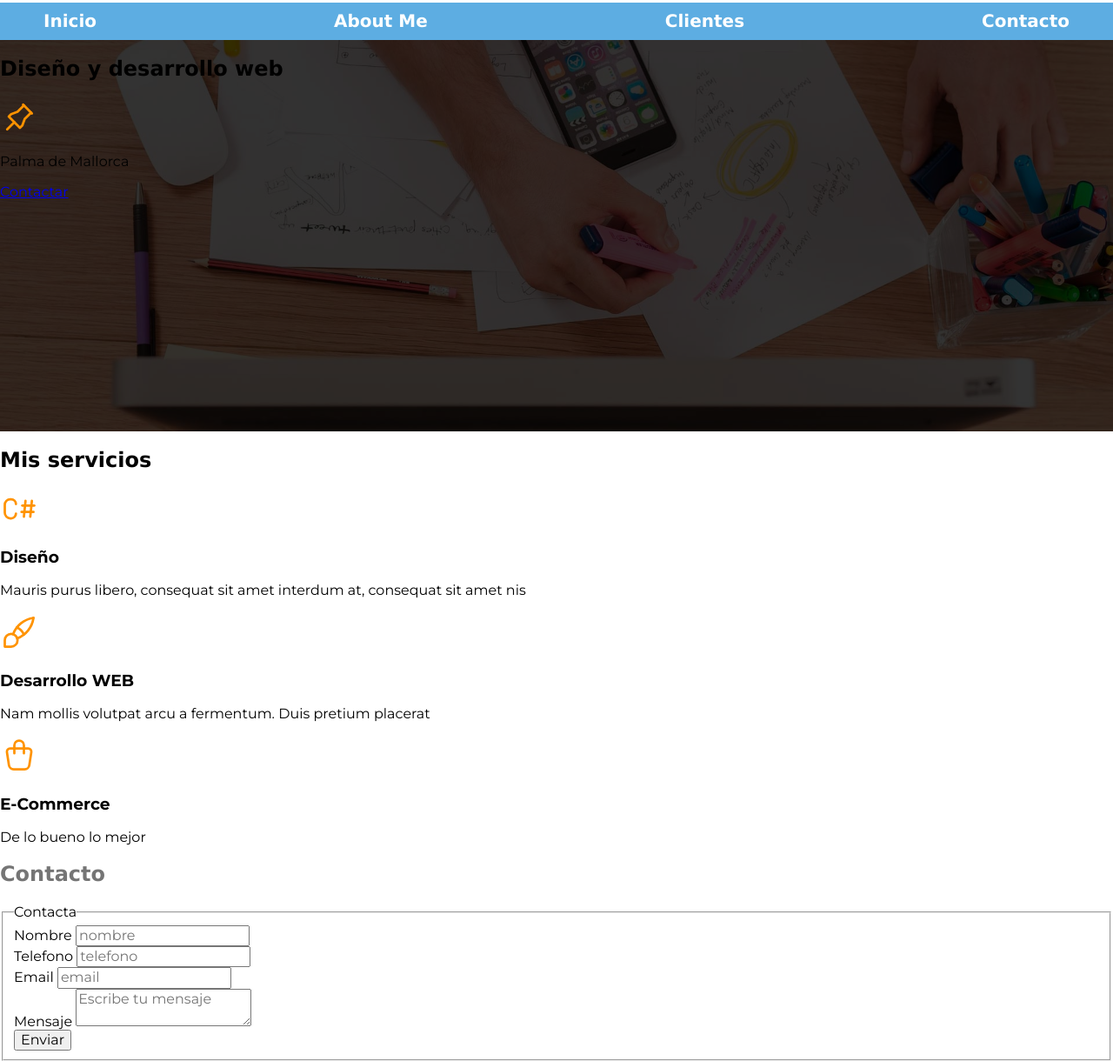
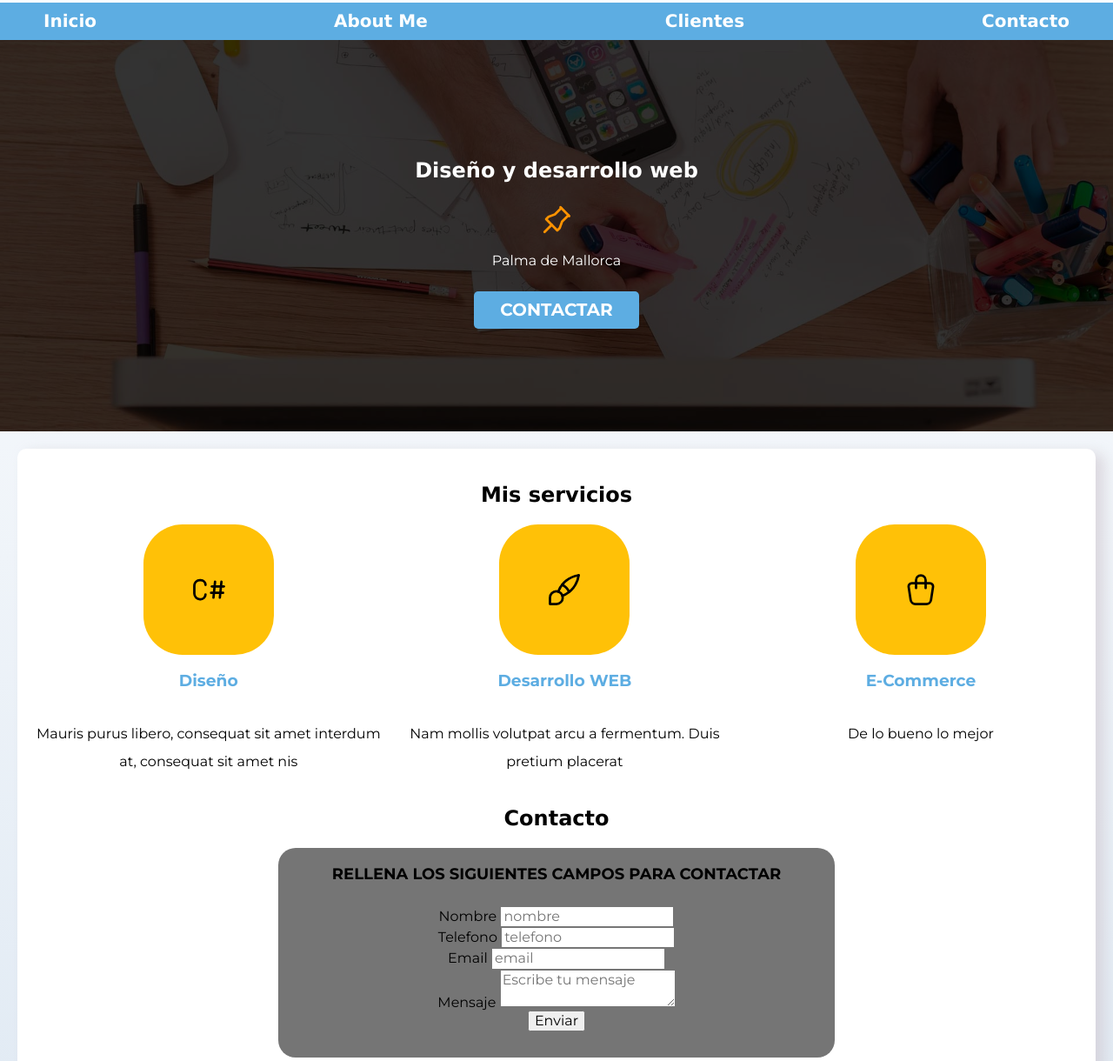
Before and after one commit to jesgald1/freelance_web, a plain HTML site: page index.html in a window 1280 px wide. Shown: the part 92-1312 px from the top of the page at 87% size. Drawn offline with Linux system fonts and the light colour scheme.

Commit message:
Se da forma al formulario

```diff
--- a/css/styles.css
+++ b/css/styles.css
@@ -1,14 +1,12 @@
 /*Custom property*/
-:root{
-    --primario : #ffc107;
-    --gris : #757575;
+:root {
+  --primario: #ffc107;
+  --gris: #757575;
   --letra-principal: "Montserrat", sans-serif;
-    --cabecera:#5DADE2;
-    --separacion:100px;
-    --blanco:white;
+  --cabecera: #5dade2;
+  --separacion: 100px;
+  --blanco: white;
 }
-
-
 
 html {
   font-size: 62.5%;
@@ -16,9 +14,9 @@ box-sizing: border-box;
 }
 
 body {
-
   font-size: 16px;
   font-family: var(--letra-principal);
+  background-image: linear-gradient(to top, #dfe9f3 0%, var(--blanco) 100%);
 }
 
 .cabecera {
@@ -28,15 +26,15 @@ body {
   font-size: 3.8rem;
 }
 
-.contacto{
-    color: var(--gris)
+.contacto {
+  color: black;
 }
 
 .separacion {
   margin-top: 100px;
 }
 
-h2{
+h2 {
   font-family: Verdana, Geneva, Tahoma, sans-serif;
 }
 
@@ -45,84 +43,182 @@ span {
   color: black;
 }
 
-nav{
+nav {
   font-family: Verdana, Geneva, Tahoma, sans-serif;
 }
 
-
-
-
-
-.contenedor{
+.contenedor {
   max-width: 120rem;
   margin-top: 0%;
   margin-right: auto;
   margin-bottom: 0;
   margin-left: auto;
-
+  text-align: center;
 }
 
-.navegador-backgr{
-    background-color: var(--cabecera);
-
-
+.boton {
+  background-color: #5dade2;
+  color: var(--blanco);
+  text-decoration: none;
+  padding-top: 10px;
+  padding-bottom: 10px;
+  padding-left: 30px;
+  padding-right: 30px;
+  margin-top: 10px;
+  font-size: 20px;
+  text-transform: uppercase;
+  font-weight: bold;
+  border-radius: 5px;
 }
 
-.navegacion-principal{
+.navegador-backgr {
+  background-color: var(--cabecera);
+}
 
+.navegacion-principal {
   display: flex;
   justify-content: space-between;
   font-size: 2rem;
   font-weight: bold;
   flex-direction: column;
   align-items: center;
+}
 
+.sombra {
+  -webkit-box-shadow: 10px 5px 15px 0px rgba(207, 199, 207, 0.63);
+  -moz-box-shadow: 10px 5px 15px 0px rgba(207, 199, 207, 0.63);
+  box-shadow: 10px 5px 15px 0px rgba(207, 199, 207, 0.63);
+  background-color: var(--blanco);
+  padding: 20px;
+  border-radius: 10px;
 }
 
 /*hACE TEXTO RESPONSIVE*/
 
 /*Media query para una tablet*/
-@media (min-width:768px) {
-    .navegacion-principal{
-     flex-direction: row;
-    }
-
- }
-
-
- /*Media query para un movil*/
- @media (min-width:480px) {
-    .navegacion-principal{
+@media (min-width: 768px) {
+  .navegacion-principal {
     flex-direction: row;
   }
 }
 
-.enlaces{
-    padding: 1rem;
-    color:var(--blanco);
-    text-decoration: none;
-
+/*Media query para un movil*/
+@media (min-width: 480px) {
+  .navegacion-principal {
+    flex-direction: row;
+  }
 }
 
-.enlaces:hover{
+.enlaces {
+  padding: 1rem;
+  color: var(--blanco);
+  text-decoration: none;
+}
+
+.enlaces:hover {
   background-color: var(--primario);
   color: black;
 }
 
-.hero{
+.hero {
   background-image: url(../images/hero.jpg);
   background-repeat: no-repeat;
   background-size: cover;
   position: relative;
   height: 450px;
+  margin-bottom: 20px;
 }
 
-.contenido-hero{
+.contenido-hero {
   position: absolute;
   bottom: 0;
   left: 0;
   top: 0;
   right: 0;
-    background-color: rgba(0, 0, 0, .8);
+  background-color: rgba(0, 0, 0, 0.8);
+
+  display: flex;
+  flex-direction: column;
+  align-items: center;
+  justify-content: center;
+}
+
+.contenido-hero h2,
+.contenido-hero p {
+  color: var(--blanco);
+}
+
+.ubicacion {
+  display: flex;
+  align-items: flex-end;
+}
+
+/** Servicios **/
+
+@media (min-width: 768px) {
+  .servicios {
+    display: grid;
+    grid-template-columns: 33.3% 33.3% 33.3% 33.3%;
+    column-gap: 10px;
+  }
+}
+
+.servicio h3 {
+  color: #5dade2;
+  font-weight: bold;
+}
+
+.servicio {
+  display: flex;
+  flex-direction: column;
+  align-items: center;
+}
+
+.servicio p {
+  line-height: 2;
+}
+
+.servicio .iconos {
+  height: 150px;
+  width: 150px;
+  background-color: var(--primario);
+  border-radius: 30%;
+  display: flex;
+  justify-content: center;
+  align-items: center;
+}
+
+/*Contacto*/
+
+.formulario {
+  background-color: #757575;
+  width: min(600px, 100%); /*Utiliza el valor mas pequeño*/
+  margin: 0% auto;
+  padding: 20px;
+  border-radius: 20px;
+}
+
+.formulario fieldset {
+  border: none;
+}
+
+.formulario legend{
+  text-align: center;
+  font-size: 1.8rem;
+  text-transform: uppercase;
+  font-weight: bold;
+  margin-bottom: 20px;
+}
+
+.estilos-campos{
 
 }
+
+.campo{
+
+}
+
+.campo label{
+
+
+}
--- a/index.html
+++ b/index.html
@@ -33,7 +33,7 @@
     <section class="hero">
       <div class="contenido-hero">
         <h2>Diseño y desarrollo web</h2>
-
+        <div class="ubicacion">
           <svg
           xmlns="http://www.w3.org/2000/svg"
           class="icon icon-tabler icon-tabler-pin"
@@ -51,17 +51,22 @@
           <path d="M9 15l-4.5 4.5" />
           <path d="M14.5 4l5.5 5.5" />
         </svg>
+        </div>
+
 
         <p>Palma de Mallorca</p>
 
-        <a href="#">Contactar</a>
+        <a href="#" class="boton">Contactar</a>
       </div>
 
     </section>
 
-    <main>
+    <main class="contenedor sombra">
+
         <h2>Mis servicios</h2>
-      <section>
+        <div class="servicios">
+        <section class="servicio">
+          <div class="iconos">
             <svg
             xmlns="http://www.w3.org/2000/svg"
             class="icon icon-tabler icon-tabler-brand-c-sharp"
@@ -69,7 +74,7 @@
             height="44"
             viewBox="0 0 24 24"
             stroke-width="1.5"
-          stroke="#ff9300"
+            stroke="black"
             fill="none"
             stroke-linecap="round"
             stroke-linejoin="round"
@@ -83,6 +88,8 @@
             <path d="M14 10h7.5" />
             <path d="M21 14h-7.5" />
           </svg>
+          </div>
+
           <h3>Diseño</h3>
           <p>
             Mauris purus libero, consequat sit amet interdum at, consequat sit
@@ -90,7 +97,8 @@
           </p>
         </section>
 
-      <section>
+        <section class="servicio">
+          <div class="iconos">
             <svg
             xmlns="http://www.w3.org/2000/svg"
             class="icon icon-tabler icon-tabler-brush"
@@ -98,7 +106,7 @@
             height="44"
             viewBox="0 0 24 24"
             stroke-width="1.5"
-          stroke="#ff9300"
+            stroke="black"
             fill="none"
             stroke-linecap="round"
             stroke-linejoin="round"
@@ -109,11 +117,14 @@
             <path d="M21 3a16 16 0 0 1 -10.2 12.8" />
             <path d="M10.6 9a9 9 0 0 1 4.4 4.4" />
           </svg>
+          </div>
+
           <h3>Desarrollo WEB</h3>
           <p>Nam mollis volutpat arcu a fermentum. Duis pretium placerat</p>
         </section>
 
-      <section>
+        <section class="servicio">
+          <div class="iconos">
             <svg
             xmlns="http://www.w3.org/2000/svg"
             class="icon icon-tabler icon-tabler-shopping-bag"
@@ -121,7 +132,7 @@
             height="44"
             viewBox="0 0 24 24"
             stroke-width="1.5"
-          stroke="#ff9300"
+            stroke="black"
             fill="none"
             stroke-linecap="round"
             stroke-linejoin="round"
@@ -132,44 +143,52 @@
             />
             <path d="M9 11v-5a3 3 0 0 1 6 0v5" />
           </svg>
+          </div>
+
           <h3>E-Commerce</h3>
           <p>De lo bueno lo mejor</p>
         </section>
-    </main>
+      </div>
+
+
 
     <section>
       <!--se ha utilizado custom properties-->
       <h2 class="contacto">Contacto</h2>
 
-      <form>
+      <form class="formulario">
         <fieldset>
-          <legend>Contacta</legend>
-          <div>
+          <legend>Rellena los siguientes campos para contactar</legend>
+          <div class="estilos-campos">
+            <div class="campo">
               <label>Nombre</label>
               <input type="text" placeholder="nombre" />
             </div>
 
-          <div>
+            <div class="campo">
               <label>Telefono</label>
               <input type="tel" placeholder="telefono" />
             </div>
 
-          <div>
+            <div class="campo">
               <label>Email</label>
               <input type="email" placeholder="email" />
             </div>
 
-          <div>
+            <div class="campo">
               <label>Mensaje</label>
               <textarea placeholder="Escribe tu mensaje"></textarea>
             </div>
-
+          </div> <!-- Contenedor de los campos -->
             <div>
               <button type="submit">Enviar</button>
             </div>
+
+
         </fieldset>
       </form>
     </section>
+  </main>
     <footer class="separacion">
       <p>Todos los derechos reservados</p>
     </footer>
```
Lines whose indentation alone changed are shown as unchanged.
